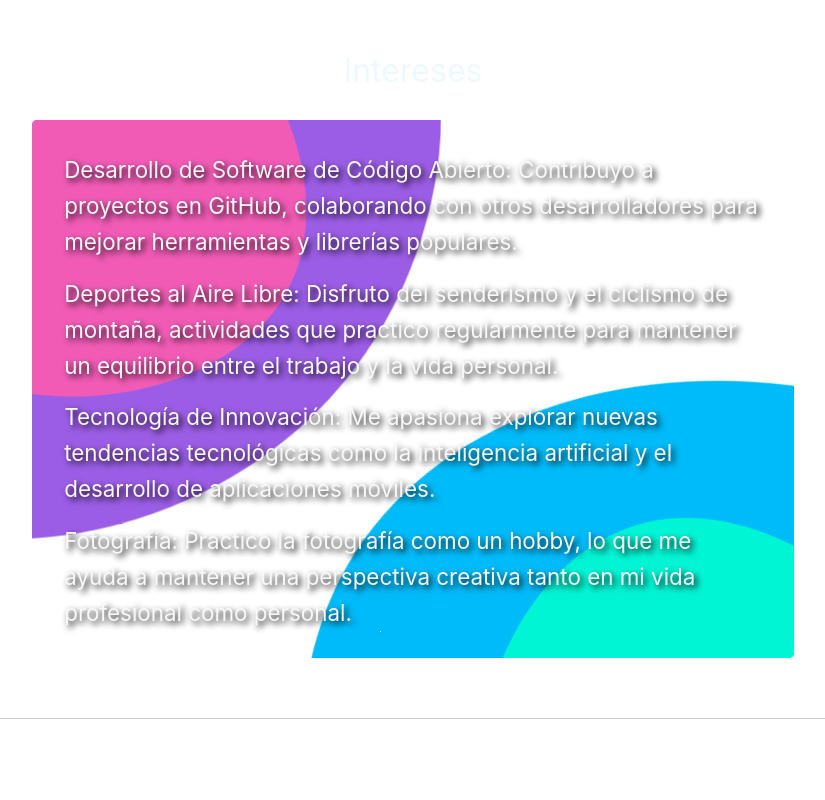
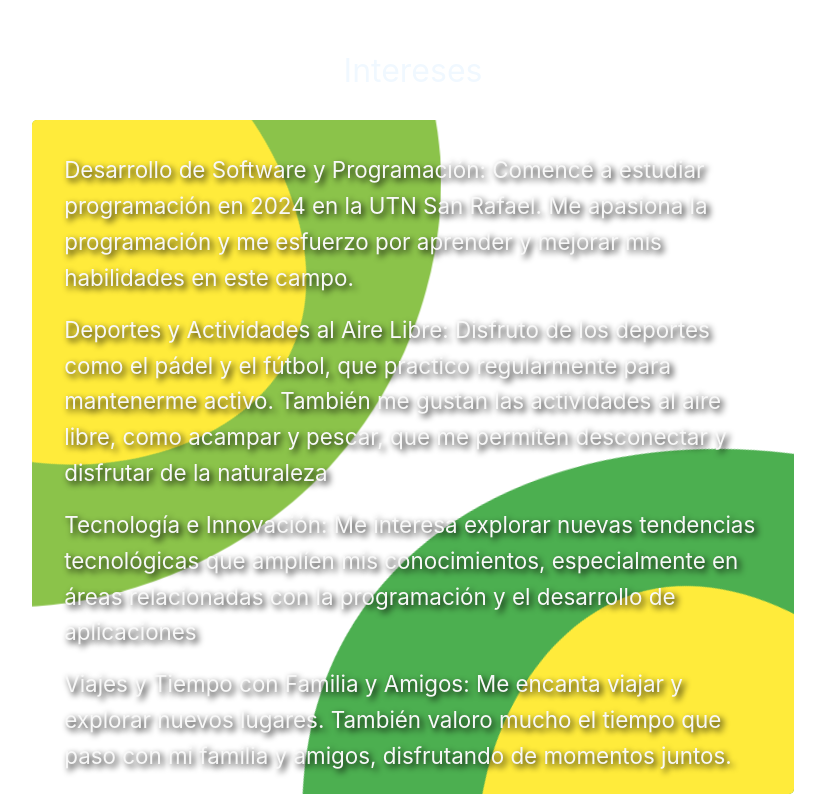
Before and after one commit to Roberto-JLopez/Portafolio-VueJs, a Vue app: page / in a window 1280 px wide. Shown: the part 5160-5960 px from the top of the page, without its empty margins (227-1052 px from the left). Built offline with nearby package versions, Linux system fonts and the light colour scheme.

Commit message:
Agregado de tel y mail

```diff
--- a/src/components/FondoLava.vue
+++ b/src/components/FondoLava.vue
@@ -9,15 +9,16 @@
 <svg preserveAspectRatio="xMidYMid slice" viewBox="10 10 80 80">
     <defs>
     </defs>
-        <path fill="#9b5de5" class="out-top"
+    <path fill="#8bc34a" class="out-top"
         d="M37-5C25.1-14.7,5.7-19.1-9.2-10-28.5,1.8-32.7,31.1-19.8,49c15.5,21.5,52.6,22,67.2,2.3C59.4,35,53.7,8.5,37-5Z" />
-        <path fill="#f15bb5" class="in-top"
+    <path fill="#ffeb3b" class="in-top"
         d="M20.6,4.1C11.6,1.5-1.9,2.5-8,11.2-16.3,23.1-8.2,45.6,7.4,50S42.1,38.9,41,24.5C40.2,14.1,29.4,6.6,20.6,4.1Z" />
-        <path fill="#00bbf9" class="out-bottom"
+    <path fill="#4caf50" class="out-bottom"
         d="M105.9,48.6c-12.4-8.2-29.3-4.8-39.4.8-23.4,12.8-37.7,51.9-19.1,74.1s63.9,15.3,76-5.6c7.6-13.3,1.8-31.1-2.3-43.8C117.6,63.3,114.7,54.3,105.9,48.6Z" />
-        <path fill="#00f5d4" class="in-bottom"
+    <path fill="#ffeb3b" class="in-bottom"
         d="M102,67.1c-9.6-6.1-22-3.1-29.5,2-15.4,10.7-19.6,37.5-7.6,47.8s35.9,3.9,44.5-12.5C115.5,92.6,113.9,74.6,102,67.1Z" />
 </svg>
+
     <!--Codigo de como crear un fondo svg animado-->
     <!-- <div class="links">
         <a href="https://dev.to/uuuuuulala/making-background-blob-animation-in-just-15kb-step-by-step-guide-2482"
--- a/src/components/InteresesComponente.vue
+++ b/src/components/InteresesComponente.vue
@@ -3,10 +3,10 @@ import { ref } from 'vue';
 import FondoLava from './FondoLava.vue';
 //Este es un arreglo con ref para que se pueda reactivar el cambio de los intereses
 const intereses = ref([
-    'Desarrollo de Software de Código Abierto: Contribuyo a proyectos en GitHub, colaborando con otros desarrolladores para mejorar herramientas y librerías populares.',
-    'Deportes al Aire Libre: Disfruto del senderismo y el ciclismo de montaña, actividades que practico regularmente para mantener un equilibrio entre el trabajo y la vida personal.',
-    'Tecnología de Innovación: Me apasiona explorar nuevas tendencias tecnológicas como la inteligencia artificial y el desarrollo de aplicaciones móviles.',
-    'Fotografía: Practico la fotografía como un hobby, lo que me ayuda a mantener una perspectiva creativa tanto en mi vida profesional como personal.'
+    'Desarrollo de Software y Programación: Comencé a estudiar programación en 2024 en la UTN San Rafael. Me apasiona la programación y me esfuerzo por aprender y mejorar mis habilidades en este campo.',
+    'Deportes y Actividades al Aire Libre: Disfruto de los deportes como el pádel y el fútbol, que practico regularmente para mantenerme activo. También me gustan las actividades al aire libre, como acampar y pescar, que me permiten desconectar y disfrutar de la naturaleza',
+    'Tecnología e Innovación: Me interesa explorar nuevas tendencias tecnológicas que amplíen mis conocimientos, especialmente en áreas relacionadas con la programación y el desarrollo de aplicaciones',
+    'Viajes y Tiempo con Familia y Amigos: Me encanta viajar y explorar nuevos lugares. También valoro mucho el tiempo que paso con mi familia y amigos, disfrutando de momentos juntos.'
 ]);
 </script>
 
```
Lines whose indentation alone changed are shown as unchanged.
